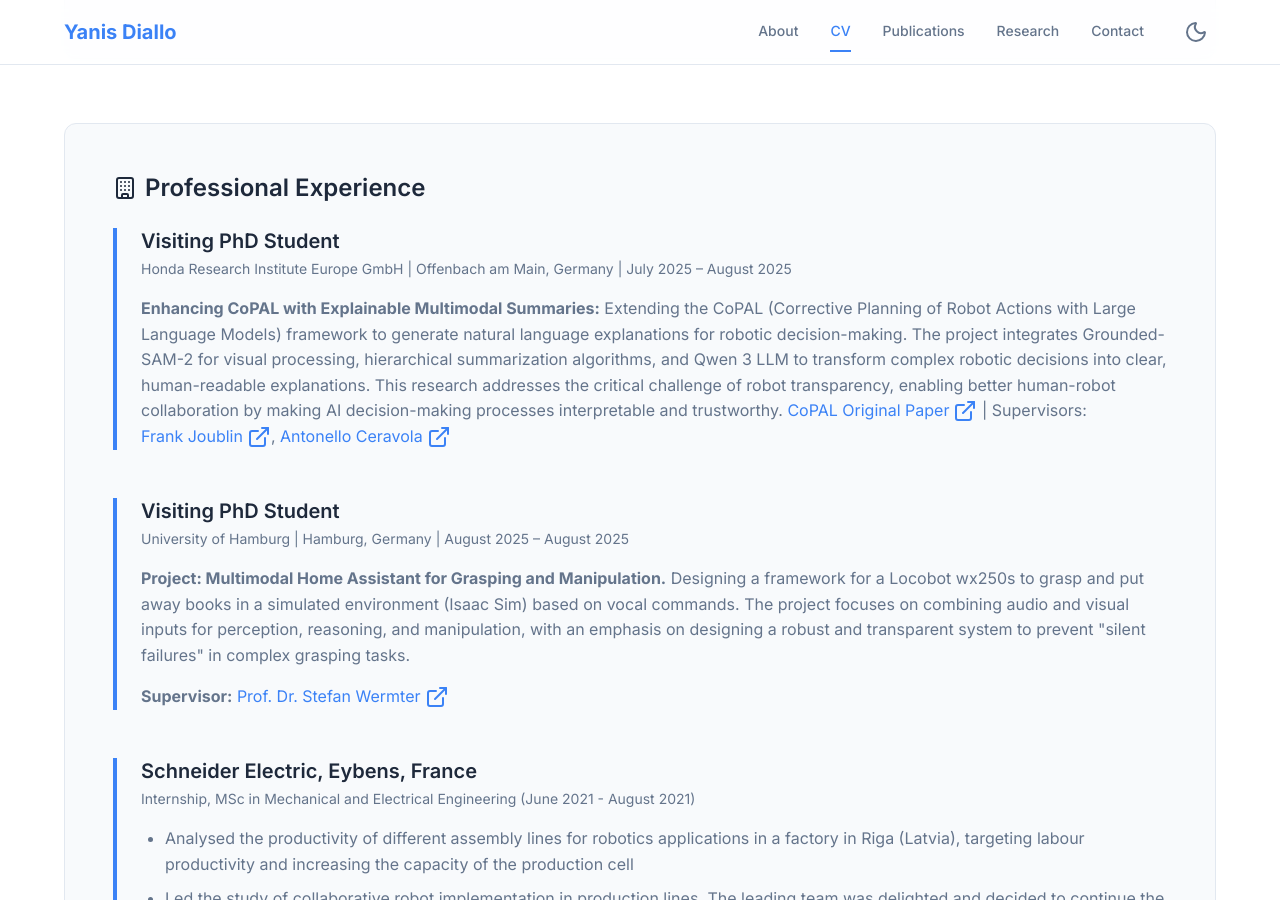
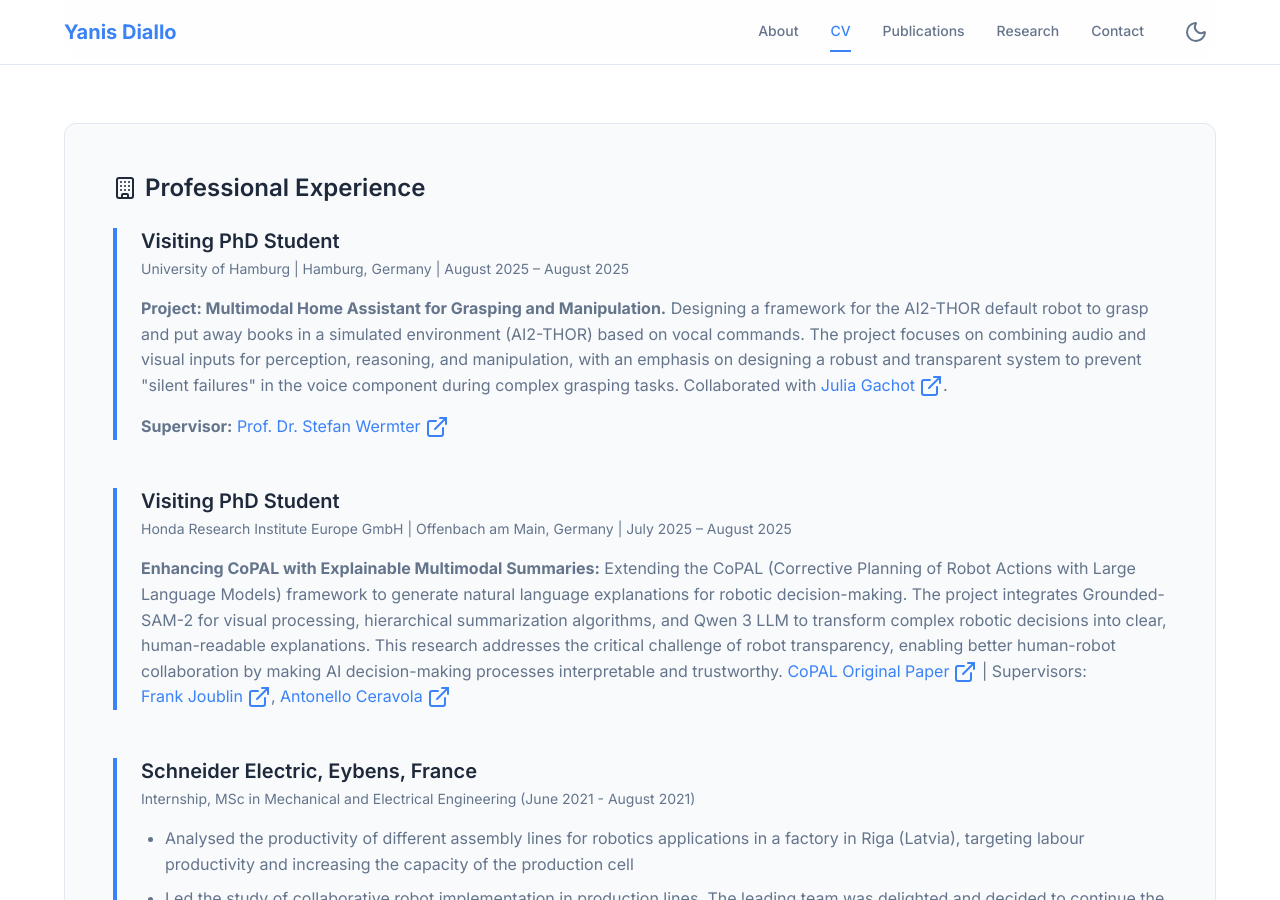
Before and after one commit to yanisdiallo/yanisdiallo.github.io, a Jekyll site: the page built from cv.md, in a window 1280 px wide and 900 px high, scrolled down 1121 px. Built offline with Jekyll 4.4.1, drawn with Linux system fonts in a browser that asks for light colours.

Commit message:
Refine Hamburg experience: reorder, update to AI2-THOR, and add collaboration

```diff
--- a/cv.md
+++ b/cv.md
@@ -67,21 +67,21 @@
 
         <div class="cv-item">
             <div class="cv-item-header">
-                <h3 class="cv-item-title">Visiting PhD Student</h3>                <p class="cv-item-subtitle">Honda Research Institute Europe GmbH | Offenbach am Main, Germany | July 2025 – August 2025</p>
+                <h3 class="cv-item-title">Visiting PhD Student</h3>
+                <p class="cv-item-subtitle">University of Hamburg | Hamburg, Germany | August 2025 – August 2025</p>
             </div>
             <div class="cv-item-content">
-                <p><strong>Enhancing CoPAL with Explainable Multimodal Summaries:</strong> Extending the CoPAL (Corrective Planning of Robot Actions with Large Language Models) framework to generate natural language explanations for robotic decision-making. The project integrates Grounded-SAM-2 for visual processing, hierarchical summarization algorithms, and Qwen 3 LLM to transform complex robotic decisions into clear, human-readable explanations. This research addresses the critical challenge of robot transparency, enabling better human-robot collaboration by making AI decision-making processes interpretable and trustworthy. <a href="https://hri-eu.github.io/Loom/" target="_blank" rel="noopener noreferrer" class="inline-link">CoPAL Original Paper <i data-lucide="external-link"></i></a> | Supervisors: <a href="https://scholar.google.com/citations?user=bfGNPQYAAAAJ&hl=en" target="_blank" rel="noopener noreferrer" class="inline-link">Frank Joublin <i data-lucide="external-link"></i></a>, <a href="https://scholar.google.com/citations?user=5BcObIoAAAAJ&hl=en" target="_blank" rel="noopener noreferrer" class="inline-link">Antonello Ceravola <i data-lucide="external-link"></i></a></p>
+                <p><strong>Project: Multimodal Home Assistant for Grasping and Manipulation.</strong> Designing a framework for the AI2-THOR default robot to grasp and put away books in a simulated environment (AI2-THOR) based on vocal commands. The project focuses on combining audio and visual inputs for perception, reasoning, and manipulation, with an emphasis on designing a robust and transparent system to prevent "silent failures" in the voice component during complex grasping tasks. Collaborated with <a href="https://www.inf.uni-hamburg.de/en/inst/ab/wtm/people/gachot.html" target="_blank" rel="noopener noreferrer" class="inline-link">Julia Gachot <i data-lucide="external-link"></i></a>.</p>
+                <p><strong>Supervisor:</strong> <a href="https://www.inf.uni-hamburg.de/en/inst/ab/wtm/people/wermter.html" target="_blank" rel="noopener noreferrer" class="inline-link">Prof. Dr. Stefan Wermter <i data-lucide="external-link"></i></a></p>
             </div>
         </div>
 
         <div class="cv-item">
             <div class="cv-item-header">
-                <h3 class="cv-item-title">Visiting PhD Student</h3>
-                <p class="cv-item-subtitle">University of Hamburg | Hamburg, Germany | August 2025 – August 2025</p>
+                <h3 class="cv-item-title">Visiting PhD Student</h3>                <p class="cv-item-subtitle">Honda Research Institute Europe GmbH | Offenbach am Main, Germany | July 2025 – August 2025</p>
             </div>
             <div class="cv-item-content">
-                <p><strong>Project: Multimodal Home Assistant for Grasping and Manipulation.</strong> Designing a framework for a Locobot wx250s to grasp and put away books in a simulated environment (Isaac Sim) based on vocal commands. The project focuses on combining audio and visual inputs for perception, reasoning, and manipulation, with an emphasis on designing a robust and transparent system to prevent "silent failures" in complex grasping tasks.</p>
-                <p><strong>Supervisor:</strong> <a href="https://www.inf.uni-hamburg.de/en/inst/ab/wtm/people/wermter.html" target="_blank" rel="noopener noreferrer" class="inline-link">Prof. Dr. Stefan Wermter <i data-lucide="external-link"></i></a></p>
+                <p><strong>Enhancing CoPAL with Explainable Multimodal Summaries:</strong> Extending the CoPAL (Corrective Planning of Robot Actions with Large Language Models) framework to generate natural language explanations for robotic decision-making. The project integrates Grounded-SAM-2 for visual processing, hierarchical summarization algorithms, and Qwen 3 LLM to transform complex robotic decisions into clear, human-readable explanations. This research addresses the critical challenge of robot transparency, enabling better human-robot collaboration by making AI decision-making processes interpretable and trustworthy. <a href="https://hri-eu.github.io/Loom/" target="_blank" rel="noopener noreferrer" class="inline-link">CoPAL Original Paper <i data-lucide="external-link"></i></a> | Supervisors: <a href="https://scholar.google.com/citations?user=bfGNPQYAAAAJ&hl=en" target="_blank" rel="noopener noreferrer" class="inline-link">Frank Joublin <i data-lucide="external-link"></i></a>, <a href="https://scholar.google.com/citations?user=5BcObIoAAAAJ&hl=en" target="_blank" rel="noopener noreferrer" class="inline-link">Antonello Ceravola <i data-lucide="external-link"></i></a></p>
             </div>
         </div>
 
@@ -139,7 +139,7 @@
                     <li>GitHub, ROS & ROS2</li>
                     <li>ABB Robot Studio</li>
                     <li>HuggingFace, Ollama</li>
-                    <li>Isaac Sim</li>
+                    <li>AI2-THOR</li>
                     <li>Habitat-Lab</li>
                 </ul>
             </div>
```
